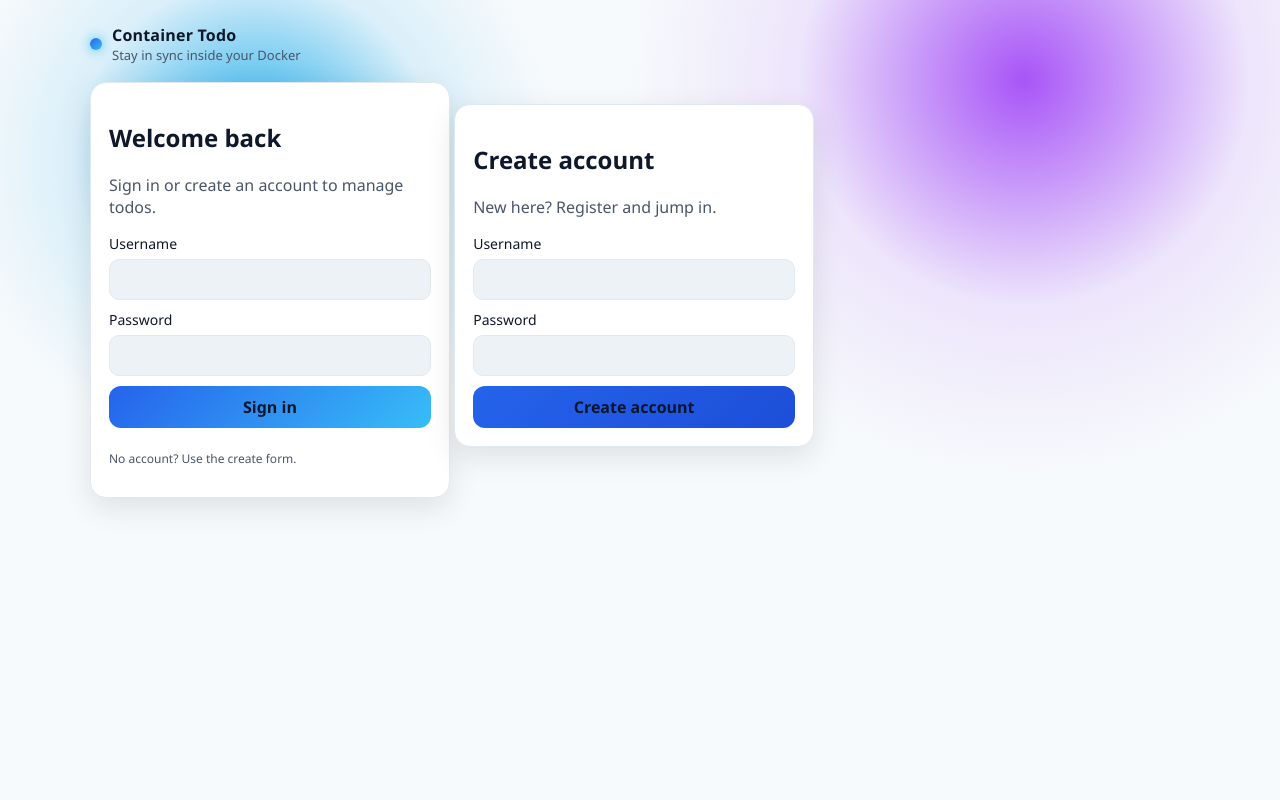
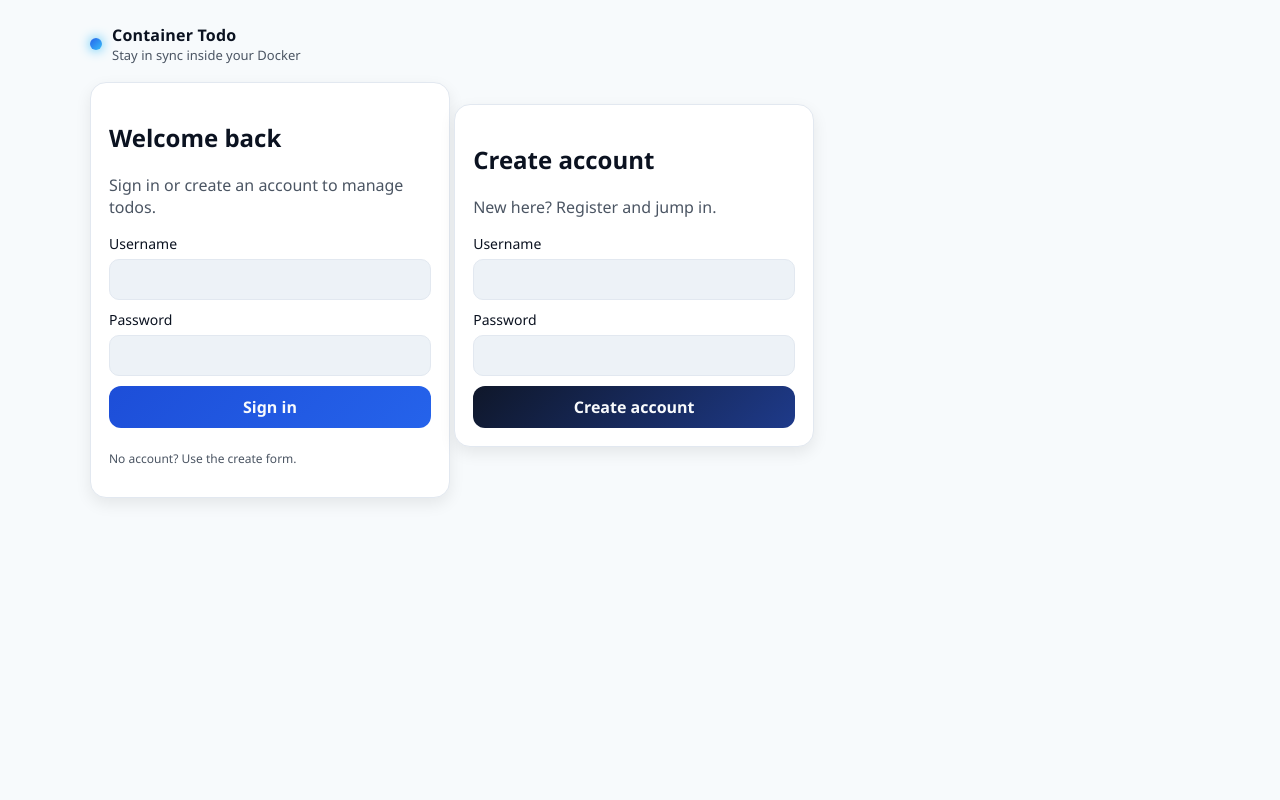
Before and after one commit to KAV7272/container-todo, a Flask app: page / in a window 1280 px wide. Run offline with Flask 3, Linux system fonts and the light colour scheme; some libraries are stand-ins or nearby versions.

Commit message:
Initial todo app

```diff
--- a/static/style.css
+++ b/static/style.css
@@ -5,43 +5,41 @@
 }
 
 :root {
-  --bg: #0f172a;
-  --bg-card: rgba(15, 23, 42, 0.8);
-  --bg-input: #0b1629;
-  --text: #e2e8f0;
-  --muted: #94a3b8;
-  --border: rgba(255, 255, 255, 0.06);
-  --accent: linear-gradient(135deg, #38bdf8, #22d3ee);
-  --accent-2: linear-gradient(135deg, #a855f7, #6366f1);
-  --chip: #1e293b;
-  --shadow: 0 10px 30px rgba(0, 0, 0, 0.35);
-  --toast-bg: #0ea5e9;
-  --danger: #f43f5e;
-  --dot: linear-gradient(135deg, #38bdf8, #c084fc);
+  --bg: #0b1220;
+  --bg-card: #111827;
+  --bg-input: #0f172a;
+  --text: #e5e7eb;
+  --muted: #9ca3af;
+  --border: #1f2937;
+  --accent: linear-gradient(135deg, #2563eb, #38bdf8);
+  --accent-2: linear-gradient(135deg, #1e3a8a, #2563eb);
+  --chip: #111827;
+  --shadow: 0 8px 24px rgba(0, 0, 0, 0.25);
+  --toast-bg: #2563eb;
+  --danger: #ef4444;
+  --dot: linear-gradient(135deg, #38bdf8, #2563eb);
 }
 
 [data-theme="light"] {
   --bg: #f7fafc;
   --bg-card: #ffffff;
   --bg-input: #edf2f7;
-  --text: #0f172a;
-  --muted: #4a5568;
+  --text: #0b1220;
+  --muted: #4b5563;
   --border: #e2e8f0;
-  --accent: linear-gradient(135deg, #2563eb, #38bdf8);
-  --accent-2: linear-gradient(135deg, #2563eb, #1d4ed8);
+  --accent: linear-gradient(135deg, #1d4ed8, #2563eb);
+  --accent-2: linear-gradient(135deg, #0f172a, #1e3a8a);
   --chip: #e2e8f0;
-  --shadow: 0 10px 30px rgba(0, 0, 0, 0.1);
+  --shadow: 0 6px 16px rgba(0, 0, 0, 0.08);
   --toast-bg: #2563eb;
-  --danger: #e11d48;
+  --danger: #dc2626;
   --dot: linear-gradient(135deg, #2563eb, #38bdf8);
 }
 
 body {
   margin: 0;
   font-family: "Segoe UI", "Helvetica Neue", Arial, sans-serif;
-  background: radial-gradient(circle at 20% 20%, #0ea5e9 0, #0ea5e920 15%, transparent 25%),
-    radial-gradient(circle at 80% 10%, #a855f7 0, #a855f720 18%, transparent 32%),
-    var(--bg);
+  background: var(--bg);
   color: var(--text);
   min-height: 100vh;
   padding: 24px;
@@ -186,7 +184,7 @@ select {
 button {
   border: none;
   background: var(--accent);
-  color: #0b1629;
+  color: #f8fafc;
   padding: 10px 14px;
   border-radius: 12px;
   cursor: pointer;
@@ -196,12 +194,12 @@ button {
 
 button:hover {
   transform: translateY(-1px);
-  box-shadow: 0 8px 20px rgba(34, 211, 238, 0.3);
+  box-shadow: 0 8px 20px rgba(37, 99, 235, 0.3);
 }
 
 button.secondary {
   background: var(--accent-2);
-  color: #0b1629;
+  color: #f8fafc;
 }
 
 button.ghost {
@@ -258,7 +256,7 @@ button.small {
 
 .task.complete .title {
   text-decoration: line-through;
-  color: #94a3b8;
+  color: var(--muted);
 }
 
 .task-actions {
```
